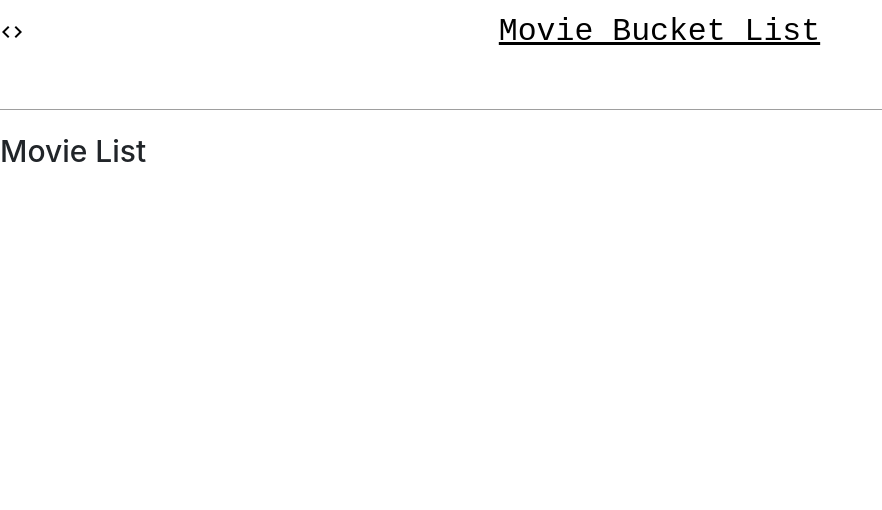
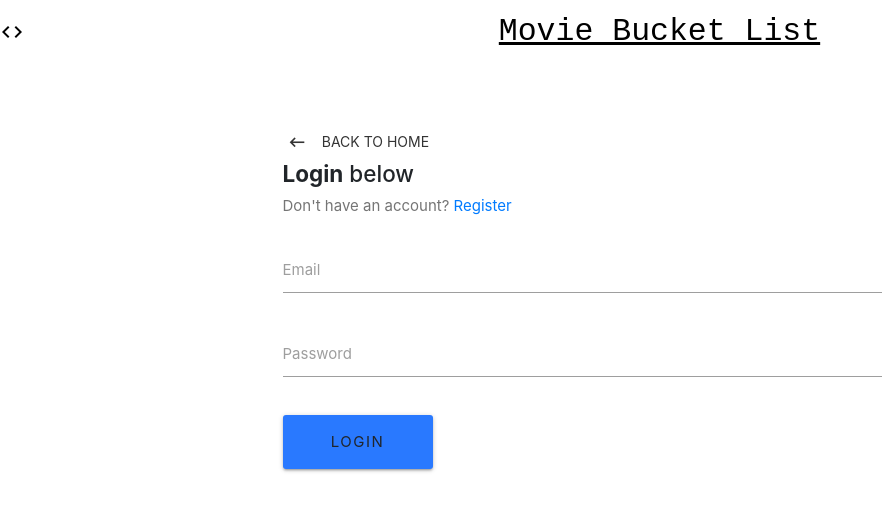
Before and after one commit to dbacall/movie-bucket-list, a React (Create React App) app in the folder client/: page /login in a window 1280 px wide. Shown: the top 510 px of the page, without its empty margins (0-882 px from the left). Built offline with nearby package versions, Linux system fonts and the light colour scheme; the HTML template or start-up script is replaced by a standard one.

Commit message:
chore: set up redux

```diff
--- a/client/src/App.js
+++ b/client/src/App.js
@@ -2,17 +2,25 @@ import React, { Component } from "react";
 import "bootstrap/dist/css/bootstrap.min.css";
 import MovieList from "./components/movie-list";
 import Navbar from "./components/navbar";
+import Register from "./components/register";
+import Login from "./components/login";
 import { BrowserRouter as Router, Route } from "react-router-dom";
+import { Provider } from "react-redux";
+import store from "./store";
 
 class App extends Component {
   render() {
     return (
-      <Router>
-        <React.Fragment>
-          <Navbar />
-          <MovieList />
-        </React.Fragment>
-      </Router>
+      <Provider store={store}>
+        <Router>
+          <div className="App">
+            <Navbar />
+            <Route exact path="/" component={MovieList} />
+            <Route exact path="/register" component={Register} />
+            <Route exact path="/login" component={Login} />
+          </div>
+        </Router>
+      </Provider>
     );
   }
 }
--- /dev/null
+++ b/client/src/store.js
@@ -0,0 +1,16 @@
+import { createStore, applyMiddleware, compose } from "redux";
+import thunk from "redux-thunk";
+
+const initialState = {};
+const middleware = [thunk];
+
+const store = createStore(
+  () => [],
+  initialState,
+  compose(
+    applyMiddleware(...middleware),
+    window.__REDUX_DEVTOOLS_EXTENSION__ && window.__REDUX_DEVTOOLS_EXTENSION__()
+  )
+);
+
+export default store;
```
Also changed, not shown: client/src/actions/authActions.js (added), client/src/actions/types.js (added), client/src/reducers/authReducers.js (added), client/src/reducers/errorReducers.js (added), client/src/reducers/index.js (added).
